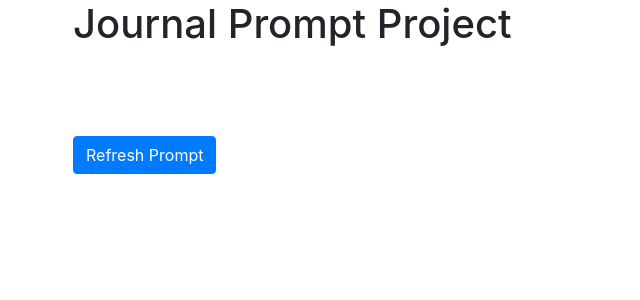
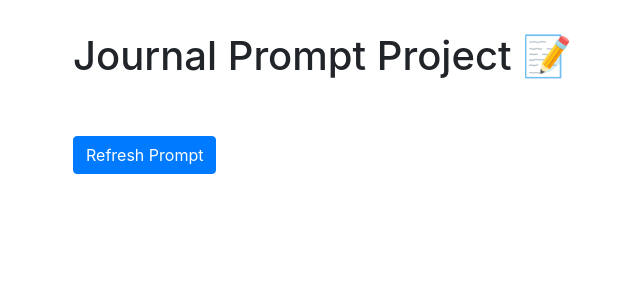
Before and after one commit to zachary-hardin/journal-prompt, a React (Create React App) app in the folder journal-prompt-app/: page / in a window 1280 px wide. Shown: the top 300 px of the page, without its empty margins (12-652 px from the left). Built offline with nearby package versions, Linux system fonts and the light colour scheme; no server answers.

Commit message:
Add some spacing

```diff
--- a/journal-prompt-app/src/App.js
+++ b/journal-prompt-app/src/App.js
@@ -22,10 +22,9 @@ function App() {
   }
 
   return (
-    <div className={'container'}>
-      <h1>Journal Prompt Project</h1>
-
-      <div style={{ height: '5rem' }}>
+    <div className={'container spacer-2'}>
+      <h1>Journal Prompt Project 📝</h1>
+      <div style={{ height: '3rem' }}>
         {promptLoaded()}
       </div>
 
--- a/journal-prompt-app/src/index.css
+++ b/journal-prompt-app/src/index.css
@@ -11,3 +11,7 @@ code {
   font-family: source-code-pro, Menlo, Monaco, Consolas, 'Courier New',
     monospace;
 }
+
+.spacer-2 {
+  padding-top: 2rem;
+}
```
